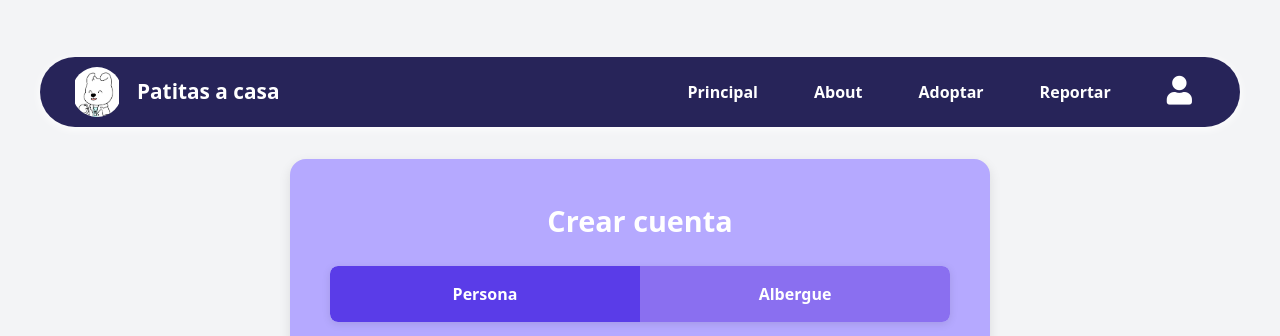
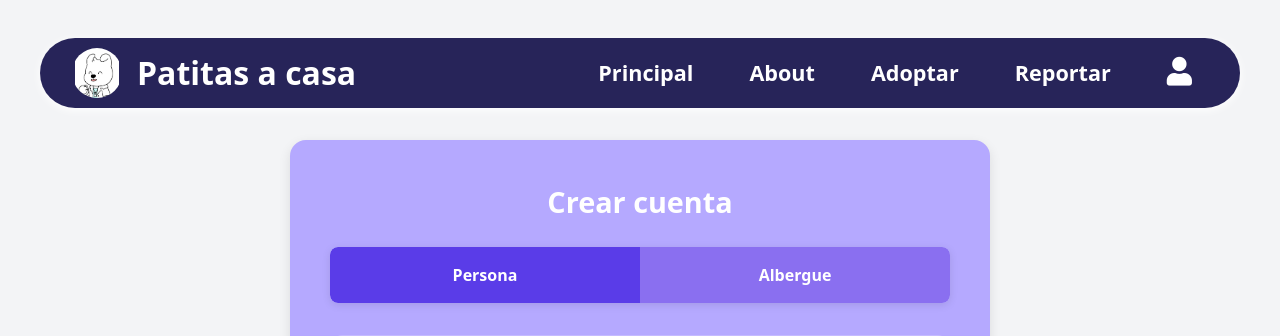
Before and after one commit to IsmaelDatos/Patitas_a_Casa, a Django app: page /accounts/registro/ in a window 1280 px wide. Shown: the top 336 px of the page. Run offline with Django 4.2, Linux system fonts and the light colour scheme; some libraries are stand-ins or nearby versions.

Commit message:
Ahora es lo mas parecido al canva

```diff
--- a/backend/patitas_a_casa/static/css/home.css
+++ b/backend/patitas_a_casa/static/css/home.css
@@ -6,6 +6,8 @@
     align-items: center;
     padding: 0 2rem;
     background: linear-gradient(90deg, #e0e7ff 0%, #ede9fe 100%);
+    /* margin-top: -1rem; */
+    margin-top: -70px;
     }
 
     .font-poppins {
--- a/backend/patitas_a_casa/static/css/navbar.css
+++ b/backend/patitas_a_casa/static/css/navbar.css
@@ -3,7 +3,7 @@
 .navbar {
     font-weight: 700;
     font-family: 'Poppins', sans-serif;
-    margin: 1.5cm auto 0 auto;
+    margin: 1cm auto 0 auto;
     display: flex;
     padding: 0.5rem 2rem;
     background: #272459;
@@ -30,6 +30,7 @@
 
 /* Elementos de navegación */
 .nav-enlace, .user-menu {
+    font-size: 1.35rem;
     position: relative;
     height: 100%;
     display: flex;
@@ -38,6 +39,7 @@
 }
 
 .nav-enlace > a, .user-icon {
+    font-size: 1.35rem;
     color: white;
     font-weight: 600;
     padding: 0.5rem 1rem;
@@ -108,7 +110,7 @@
 
 #proyecto_nombre {
     color: #fff;
-    font-size: 1.3rem;
+    font-size: 2rem;
     font-weight: bold;
     margin: 0;
     white-space: nowrap;
--- a/backend/patitas_a_casa/templates/home.html
+++ b/backend/patitas_a_casa/templates/home.html
@@ -35,14 +35,14 @@
   {% endif %}
   {% include 'navbar.html' %}
 <section class="hero-fullscreen flex flex-col items-center justify-center min-h-screen w-full bg-gradient-to-r from-indigo-100 to-purple-100 text-center">
-  <h1 class="text-7xl md:text-7xl font-extrabold mb-6 text-black font-poppins">
+  <h1 class="text-7xl md:text-8xl font-extrabold mb-6 text-black font-poppins">
   ¿Viste un perrito<br>
   <span class="block">solo en la calle?</span>
 </h1>
-  <p class="text-2xl md:text-4xl text-gray-600 mb-10 font-roboto">
+  <p class="text-3xl md:text-5xl text-gray-600 mb-10 font-roboto">
     ¡Ayúdalo a encontrar su hogar!
   </p>
-  <a href="{% url 'avistamiento_perros:reportar_avistamiento' %}" class="bg-indigo-600 text-white text-2xl font-bold py-3 px-10 rounded-full hover:bg-indigo-700 transition duration-300 shadow-lg">
+  <a href="{% url 'avistamiento_perros:reportar_avistamiento' %}" class="bg-indigo-600 text-white text-3xl font-bold py-3 px-10 rounded-full hover:bg-indigo-700 transition duration-300 shadow-lg">
     Reportar
   </a>
 </section>
```
